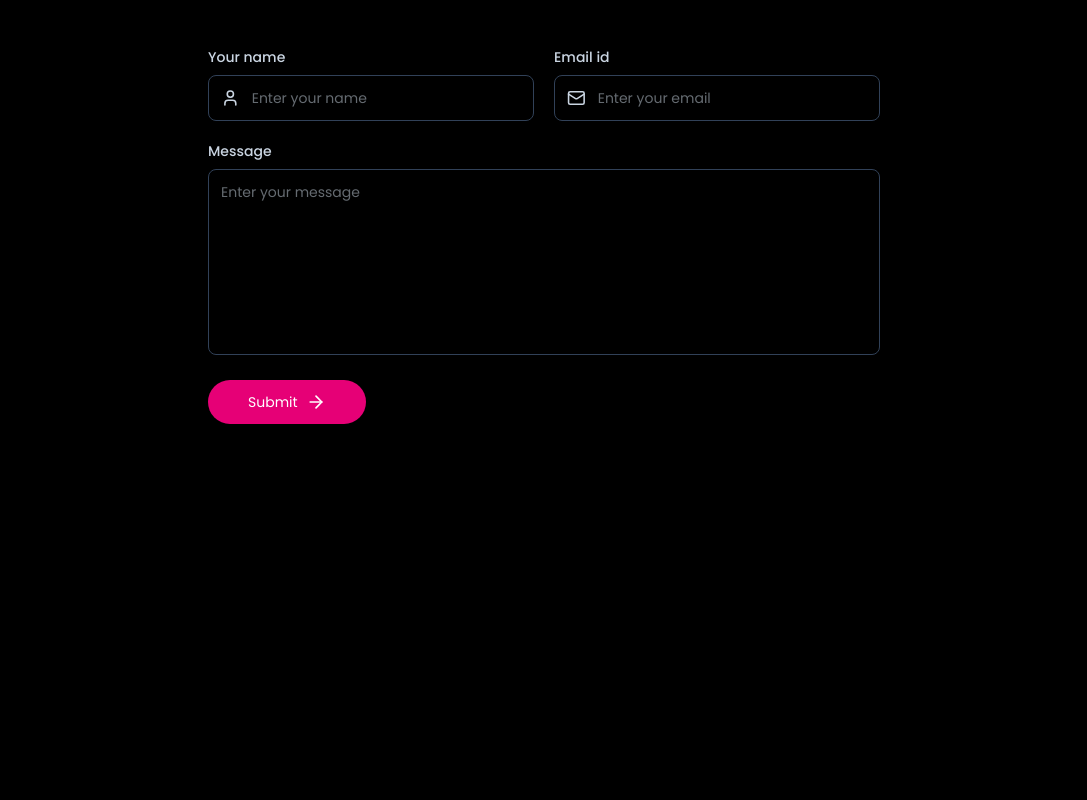
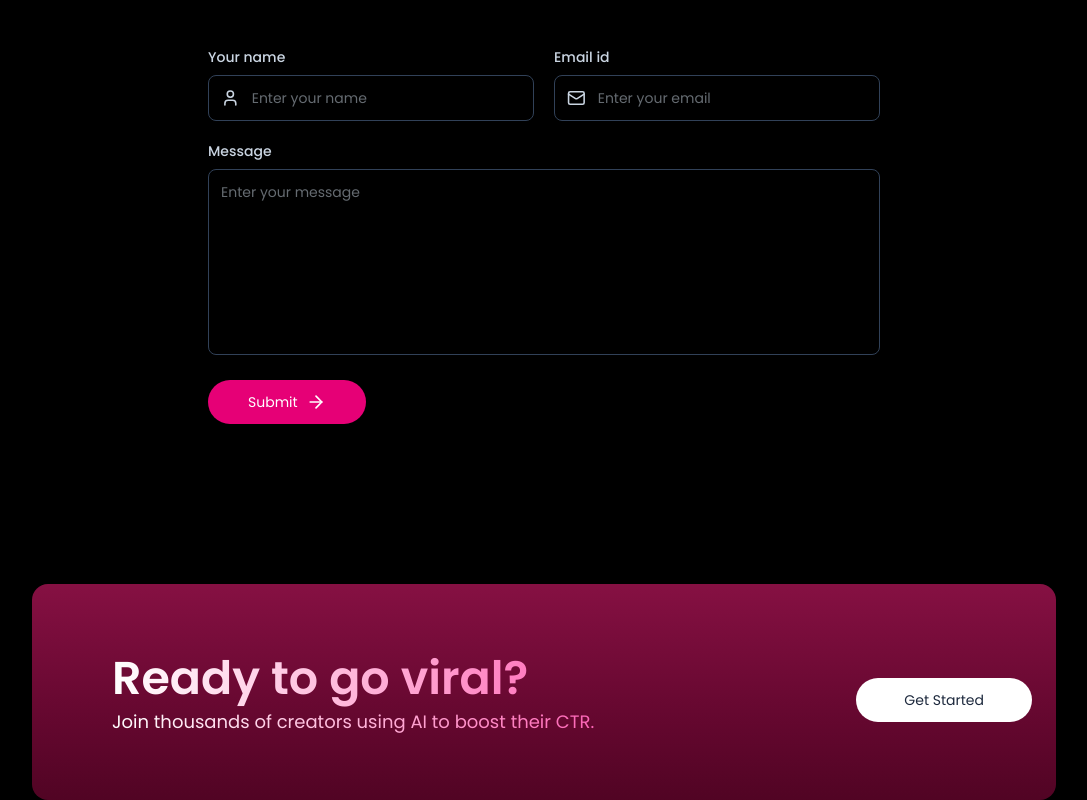
Before and after one commit to santosH7321/ThumbMagic, a React (Vite) app in the folder frontend/: page / in a window 1280 px wide. Shown: the part 5373-6173 px from the top of the page, without its empty margins (96-1183 px from the left). Before the commit the page ends 5797 px from the top, so only its background shows below. Built offline with nearby package versions, Linux system fonts and the light colour scheme.

Commit message:
CTA section

```diff
--- a/frontend/src/pages/HomePages.tsx
+++ b/frontend/src/pages/HomePages.tsx
@@ -1,5 +1,6 @@
 import TiltedImage from "../components/ThumbnailTitle"
 import ContactSection from "../sections/ContactSection"
+import CTASection from "../sections/CTASection"
 import FeaturesSection from "../sections/FeaturesSection"
 import HeroSection from "../sections/HeroSection"
 import PricingSection from "../sections/PricingSection"
@@ -14,6 +15,7 @@ const HomePages = () => {
         <TestimonialSection />
         <PricingSection />
         <ContactSection />
+        <CTASection />
     </>
   )
 }
--- /dev/null
+++ b/frontend/src/sections/CTASection.tsx
@@ -0,0 +1,40 @@
+'use client'
+import { motion } from "framer-motion";
+
+export default function CTASection() {
+    return (
+        <motion.div className="max-w-5xl py-16 mt-40 md:pl-20 md:w-full max-md:mx-4 md:mx-auto flex flex-col md:flex-row max-md:gap-6 items-center justify-between text-left bg-linear-to-b from-pink-900 to-pink-950 rounded-2xl p-6 text-white"
+            initial={{ y: 150, opacity: 0 }}
+            whileInView={{ y: 0, opacity: 1 }}
+            viewport={{ once: true }}
+            transition={{ type: "spring", stiffness: 320, damping: 70, mass: 1 }}
+        >
+            <div>
+                <motion.h1 className="text-4xl md:text-[46px] md:leading-15 font-semibold bg-linear-to-r from-white to-pink-400 text-transparent bg-clip-text"
+                    initial={{ y: 80, opacity: 0 }}
+                    whileInView={{ y: 0, opacity: 1 }}
+                    viewport={{ once: true }}
+                    transition={{ type: "spring", stiffness: 280, damping: 70, mass: 1 }}
+                >
+                    Ready to go viral?
+                </motion.h1>
+                <motion.p className="bg-linear-to-r from-white to-pink-400 text-transparent bg-clip-text text-lg"
+                    initial={{ y: 80, opacity: 0 }}
+                    whileInView={{ y: 0, opacity: 1 }}
+                    viewport={{ once: true }}
+                    transition={{ type: "spring", stiffness: 200, damping: 70, mass: 1 }}
+                >
+                    Join thousands of creators using AI to boost their CTR.
+                </motion.p>
+            </div>
+            <motion.button className="px-12 py-3 text-slate-800 bg-white hover:bg-slate-200 rounded-full text-sm mt-4"
+                initial={{ y: 80, opacity: 0 }}
+                whileInView={{ y: 0, opacity: 1 }}
+                viewport={{ once: true }}
+                transition={{ type: "spring", stiffness: 280, damping: 70, mass: 1 }}
+            >
+                Get Started
+            </motion.button>
+        </motion.div>
+    );
+}
--- a/frontend/src/sections/ContactSection.tsx
+++ b/frontend/src/sections/ContactSection.tsx
@@ -1,7 +1,7 @@
 'use client'
 import SectionTitle from "../components/SectionTitle";
 import { ArrowRightIcon, MailIcon, UserIcon } from "lucide-react";
-import { motion } from "motion/react";
+import { motion } from "framer-motion";
 
 export default function ContactSection() {
     return (
```
